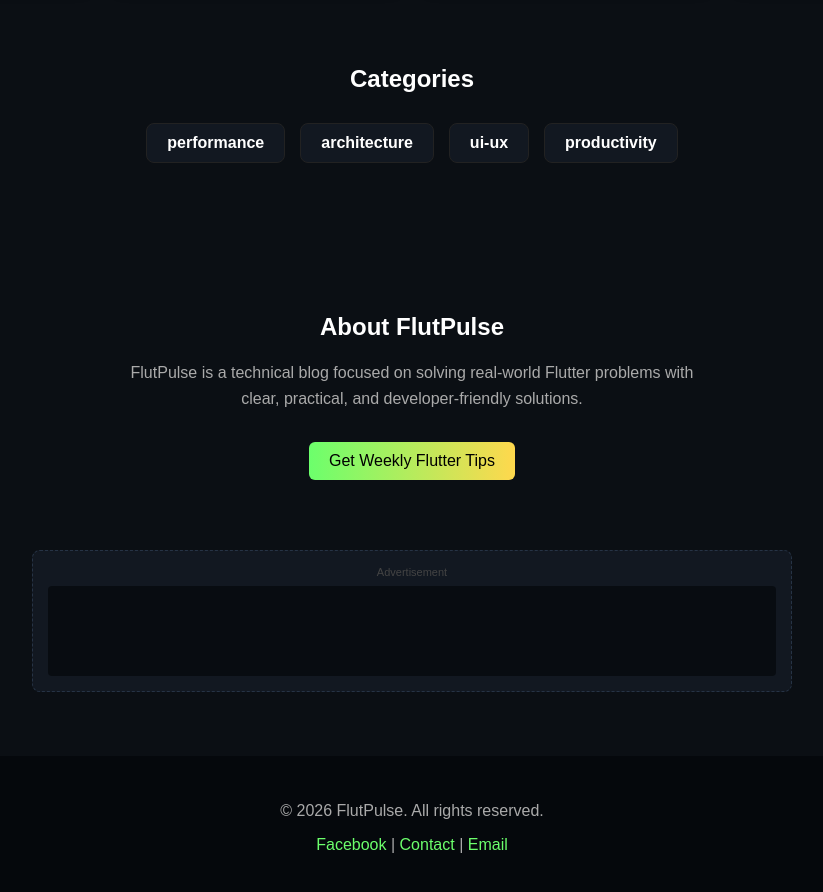
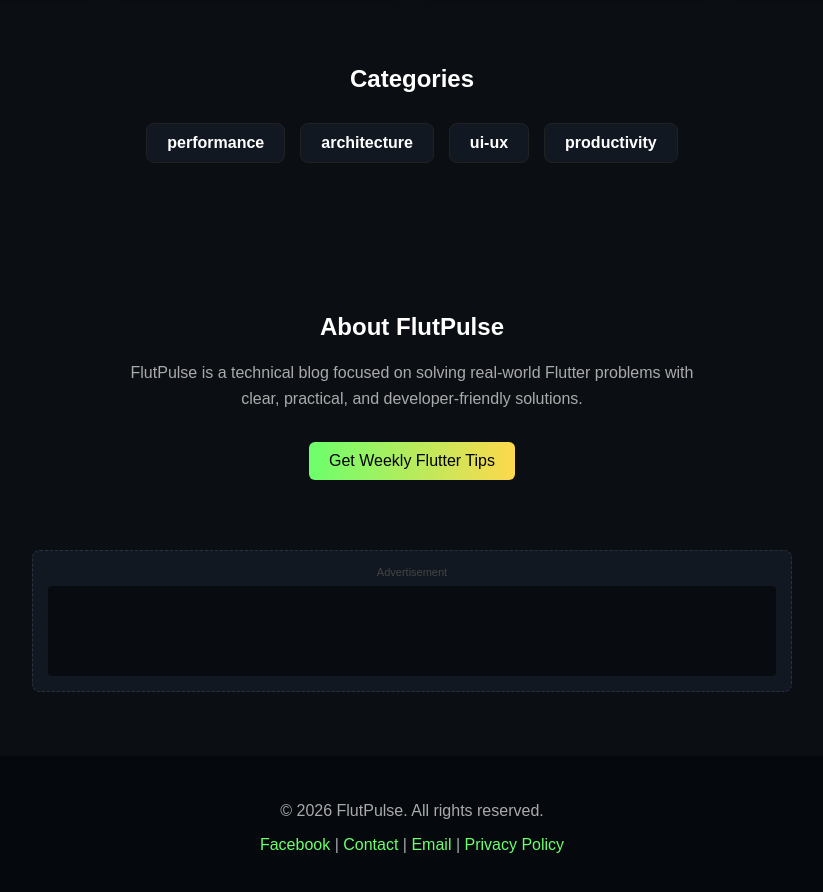
Before and after one commit to ahmloutfy/flutpulse, a Jekyll site: the page built from index.md, in a window 1280 px wide and 900 px high, scrolled down 2236 px. Shown: the top 892 px of the window, without its empty margins (228-1051 px from the left). Built offline with Jekyll 4.4.1, drawn with Linux system fonts in a browser that asks for light colours.

Commit message:
Add Privacy Policy link to footer
Co-authored-by: ahmloutfy <47849967+ahmloutfy@users.noreply.github.com>

```diff
--- a/_layouts/default.html
+++ b/_layouts/default.html
@@ -413,7 +413,8 @@
   <p>
     <a href="https://www.facebook.com/flutpulse" data-track-cta="facebook_open" data-track-location="footer">Facebook</a> |
     <a href="{{ site.baseurl }}/contact/" data-track-cta="contact_page" data-track-location="footer">Contact</a> |
-    <a href="mailto:flutpulse@proton.me" data-track-cta="contact_email" data-track-location="footer">Email</a>
+    <a href="mailto:flutpulse@proton.me" data-track-cta="contact_email" data-track-location="footer">Email</a> |
+    <a href="{{ site.baseurl }}/privacy_policy/" data-track-cta="privacy_policy" data-track-location="footer">Privacy Policy</a>
   </p>
 </footer>
 <script src="/assets/js/analytics.js"></script>
```
